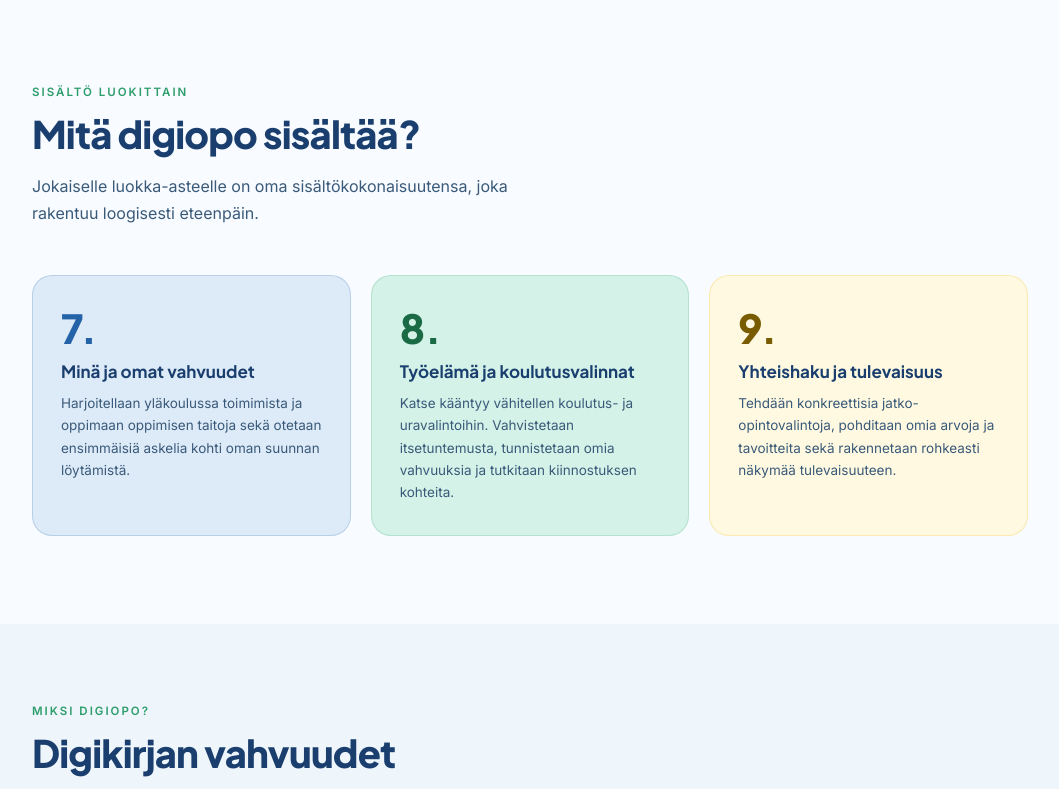
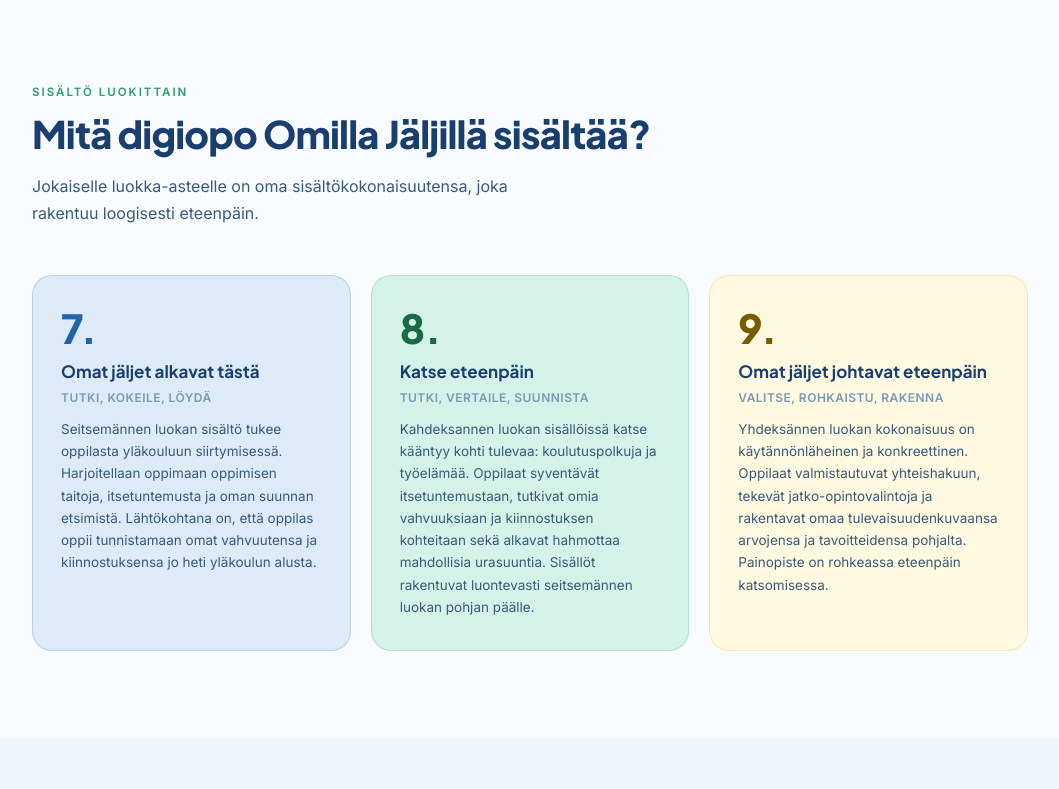
Before and after one commit to swan27768/digiopo-home, a plain HTML site: page digikirja.html in a window 1280 px wide. Shown: the part 680-1469 px from the top of the page, without its empty margins (110-1169 px from the left). Drawn offline with Linux system fonts and the light colour scheme.

Commit message:
Päivitetty sisältökuvaukset

```diff
--- a/digikirja.html
+++ b/digikirja.html
@@ -134,8 +134,9 @@
   .lk7 .luokka-num { color: var(--blue-mid); }
   .lk8 .luokka-num { color: var(--green-deep); }
   .lk9 .luokka-num { color: #7a5c00; }
-  .luokka-card h3 { font-family: 'Plus Jakarta Sans', sans-serif; font-size: 17px; font-weight: 700; color: var(--blue-deep); margin-bottom: 10px; }
+  .luokka-card h3 { font-family: 'Plus Jakarta Sans', sans-serif; font-size: 17px; font-weight: 700; color: var(--blue-deep); margin-bottom: 6px; }
   .luokka-card p { font-size: 13.5px; color: var(--text-mid); line-height: 1.65; }
+  .luokka-tagline { font-size: 12px !important; font-weight: 600; letter-spacing: 0.04em; text-transform: uppercase; color: var(--text-light) !important; margin-bottom: 10px !important; }
 
   /* OMINAISUUDET */
   .features-grid { display: grid; grid-template-columns: repeat(auto-fit, minmax(260px, 1fr)); gap: 20px; }
@@ -254,23 +255,26 @@
 <!-- LUOKAT -->
 <div class="section">
   <div class="section-label">Sisältö luokittain</div>
-  <h2 class="section-title">Mitä digiopo sisältää?</h2>
+  <h2 class="section-title">Mitä digiopo Omilla Jäljillä sisältää?</h2>
   <p class="section-sub">Jokaiselle luokka-asteelle on oma sisältökokonaisuutensa, joka rakentuu loogisesti eteenpäin.</p>
   <div class="luokat-grid">
     <div class="luokka-card lk7">
       <div class="luokka-num">7.</div>
-      <h3>Minä ja omat vahvuudet</h3>
-      <p>Harjoitellaan yläkoulussa toimimista ja oppimaan oppimisen taitoja sekä otetaan ensimmäisiä askelia kohti oman suunnan löytämistä.</p>
+      <h3>Omat jäljet alkavat tästä</h3>
+      <p class="luokka-tagline">Tutki, kokeile, löydä</p>
+      <p>Seitsemännen luokan sisältö tukee oppilasta yläkouluun siirtymisessä. Harjoitellaan oppimaan oppimisen taitoja, itsetuntemusta ja oman suunnan etsimistä. Lähtökohtana on, että oppilas oppii tunnistamaan omat vahvuutensa ja kiinnostuksensa jo heti yläkoulun alusta.</p>
     </div>
     <div class="luokka-card lk8">
       <div class="luokka-num">8.</div>
-      <h3>Työelämä ja koulutusvalinnat</h3>
-      <p>Katse kääntyy vähitellen koulutus- ja uravalintoihin. Vahvistetaan itsetuntemusta, tunnistetaan omia vahvuuksia ja tutkitaan kiinnostuksen kohteita.</p>
+      <h3>Katse eteenpäin</h3>
+      <p class="luokka-tagline">Tutki, vertaile, suunnista</p>
+      <p>Kahdeksannen luokan sisällöissä katse kääntyy kohti tulevaa: koulutuspolkuja ja työelämää. Oppilaat syventävät itsetuntemustaan, tutkivat omia vahvuuksiaan ja kiinnostuksen kohteitaan sekä alkavat hahmottaa mahdollisia urasuuntia. Sisällöt rakentuvat luontevasti seitsemännen luokan pohjan päälle.</p>
     </div>
     <div class="luokka-card lk9">
       <div class="luokka-num">9.</div>
-      <h3>Yhteishaku ja tulevaisuus</h3>
-      <p>Tehdään konkreettisia jatko-opintovalintoja, pohditaan omia arvoja ja tavoitteita sekä rakennetaan rohkeasti näkymää tulevaisuuteen.</p>
+      <h3>Omat jäljet johtavat eteenpäin</h3>
+      <p class="luokka-tagline">Valitse, rohkaistu, rakenna</p>
+      <p>Yhdeksännen luokan kokonaisuus on käytännönläheinen ja konkreettinen. Oppilaat valmistautuvat yhteishakuun, tekevät jatko-opintovalintoja ja rakentavat omaa tulevaisuudenkuvaansa arvojensa ja tavoitteidensa pohjalta. Painopiste on rohkeassa eteenpäin katsomisessa.</p>
     </div>
   </div>
 </div>
```
